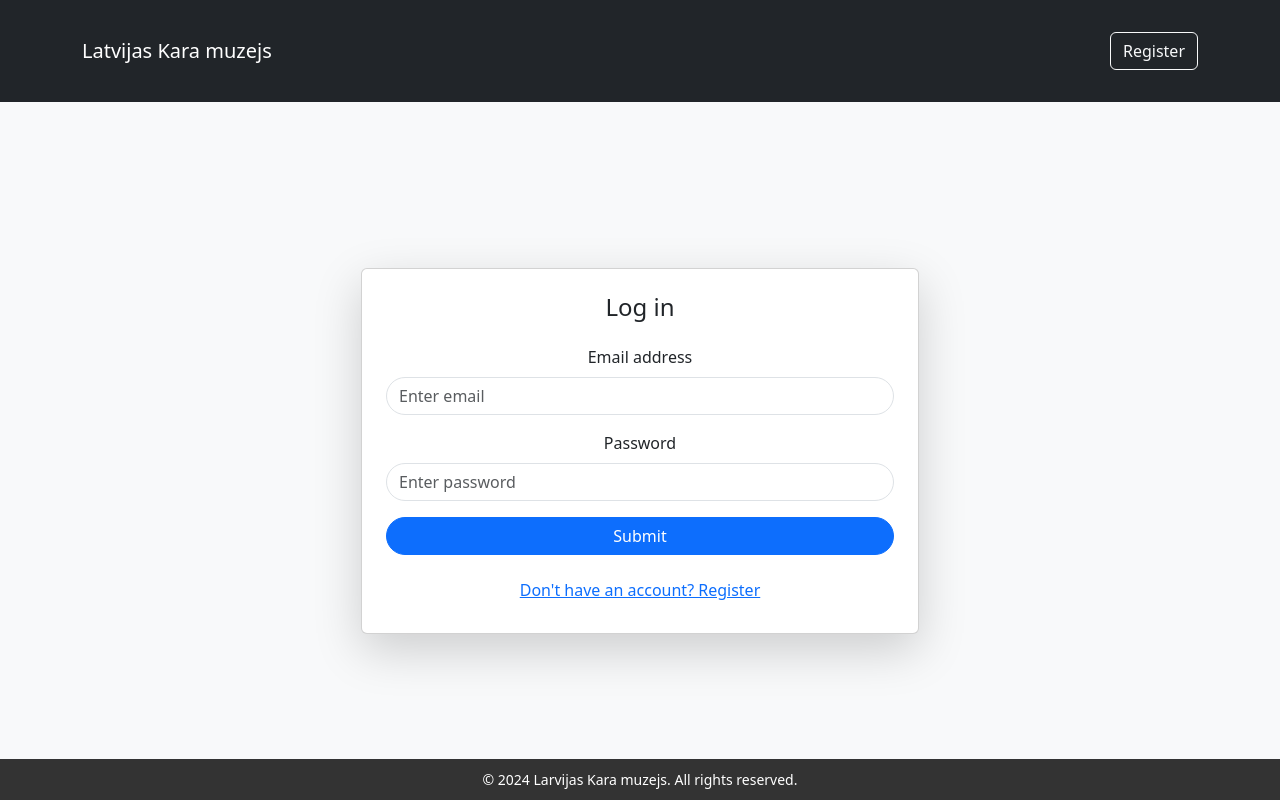
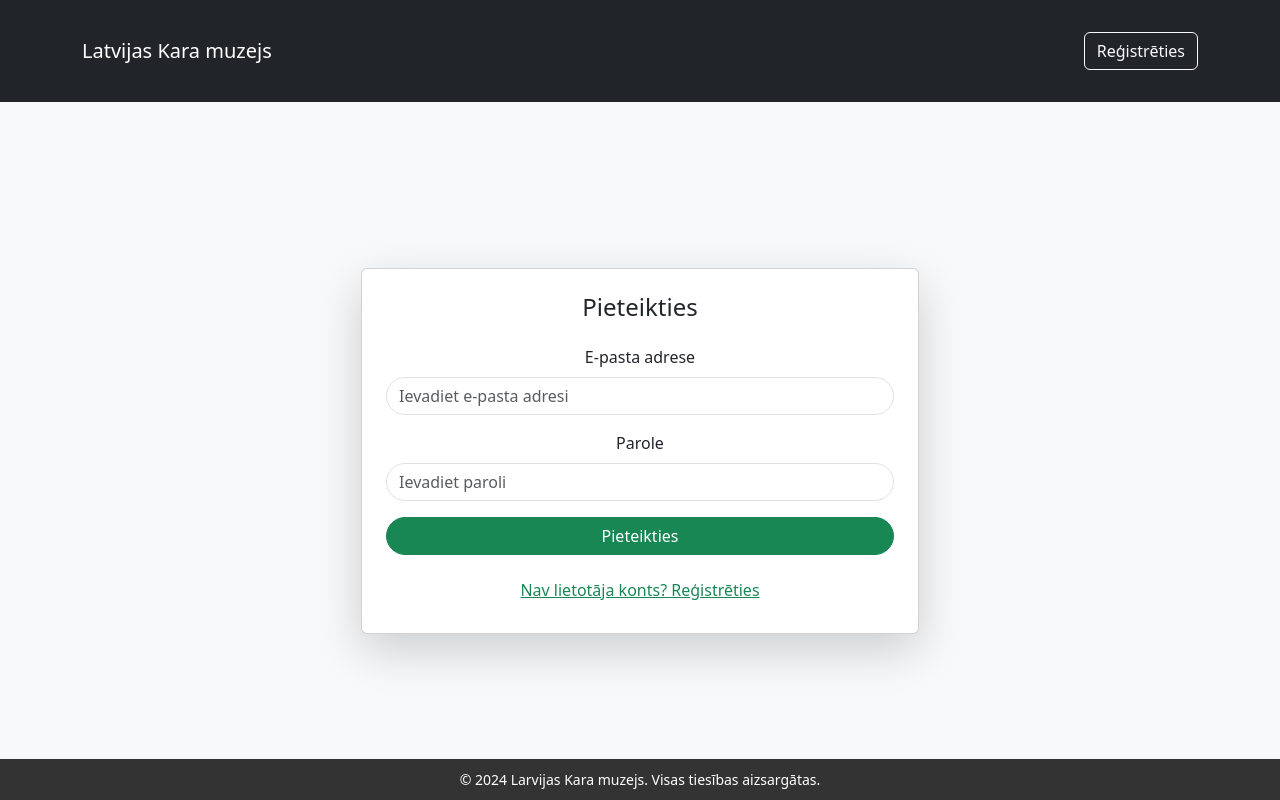
Before and after one commit to aneteeliza/react-django, a React (Create React App) app in the folder frontend/: page / in a window 1280 px wide. Built offline with nearby package versions, Linux system fonts and the light colour scheme.

Commit message:
edited App.js

```diff
--- a/frontend/src/App.css
+++ b/frontend/src/App.css
@@ -36,3 +36,13 @@
     transform: rotate(360deg);
   }
 }
+
+.NavText {
+  text-decoration: none;  /* Removes underline */
+  color: inherit;         /* Inherits the text color from its parent */
+}
+
+.muzejs {
+  text-decoration: none;
+  color: #333;
+}
--- a/frontend/src/App.js
+++ b/frontend/src/App.js
@@ -4,6 +4,7 @@ import { Container, Navbar, Button, Form, Card } from 'react-bootstrap';
 import 'bootstrap/dist/css/bootstrap.min.css';
 import { Route, Routes, Link, Navigate, useNavigate } from 'react-router-dom'; // Import routing components
 import Home from './pages/Home'; // Import Home page
+import './App.css';
 
 axios.defaults.xsrfCookieName = 'csrftoken';
 axios.defaults.xsrfHeaderName = 'X-CSRFToken';
@@ -72,7 +73,7 @@ function App() {
     <div className="bg-light min-vh-100 d-flex flex-column">
       <Navbar bg="dark" variant="dark">
         <Container>
-          <Navbar.Brand>Latvijas Kara muzejs</Navbar.Brand>
+          <Navbar.Brand><a href="https://www.karamuzejs.lv/" className='NavText'>Latvijas Kara muzejs</a></Navbar.Brand>
           <Navbar.Toggle />
           <Navbar.Collapse className="justify-content-end">
           <Navbar.Text className="d-flex">
@@ -91,7 +92,7 @@ function App() {
 
 {currentUser ? (
     <form onSubmit={submitLogout} className="ms-2 d-inline">
-      <Button variant="outline-light" type="submit">Log out</Button>
+      <Button variant="outline-light" type="submit">Atteikties</Button>
     </form>
   ) : (
     <Button
@@ -100,7 +101,7 @@ function App() {
       variant="outline-light"
       className="d-inline"
     >
-      {registrationToggle ? 'Log in' : "Register"}
+      {registrationToggle ? 'Pieteikties' : "Reģistrēties"}
     </Button>
   )}
 </Navbar.Text>
@@ -114,18 +115,18 @@ function App() {
           <Route path="/" element={
             currentUser ? (
               <Card className="w-50 text-center p-4 shadow-lg rounded">
-                <h3>You're logged in!</h3>
-                <p className="text-muted">Welcome back to the app.</p>
+                <h3>Publiskā datubāze "Latviešu karavīri"</h3>
+                <p className="text-muted"><a href="https://www.karamuzejs.lv/" className='muzejs'>Latvijas Kara muzejs</a></p>
               </Card>
             ) : (
               <Card className="w-50 p-4 shadow-lg rounded">
-                <h4 className="text-center mb-4">{registrationToggle ? 'Register' : 'Log in'}</h4>
+                <h4 className="text-center mb-4">{registrationToggle ? 'Reģistrēties' : 'Pieteikties'}</h4>
                 <Form onSubmit={registrationToggle ? submitRegistration : submitLogin}>
                   <Form.Group className="mb-3">
-                    <Form.Label>Email address</Form.Label>
+                    <Form.Label>E-pasta adrese</Form.Label>
                     <Form.Control
                       type="email"
-                      placeholder="Enter email"
+                      placeholder="Ievadiet e-pasta adresi"
                       value={email}
                       onChange={e => setEmail(e.target.value)}
                       className="rounded-pill"
@@ -134,10 +135,10 @@ function App() {
 
                   {registrationToggle && (
                     <Form.Group className="mb-3">
-                      <Form.Label>Username</Form.Label>
+                      <Form.Label>Lietotājvārds</Form.Label>
                       <Form.Control
                         type="text"
-                        placeholder="Enter username"
+                        placeholder="Ievadiet lietotājvārdu"
                         value={username}
                         onChange={e => setUsername(e.target.value)}
                         className="rounded-pill"
@@ -146,23 +147,23 @@ function App() {
                   )}
 
                   <Form.Group className="mb-3">
-                    <Form.Label>Password</Form.Label>
+                    <Form.Label>Parole</Form.Label>
                     <Form.Control
                       type="password"
-                      placeholder="Enter password"
+                      placeholder="Ievadiet paroli"
                       value={password}
                       onChange={e => setPassword(e.target.value)}
                       className="rounded-pill"
                     />
                   </Form.Group>
 
-                  <Button variant="primary" type="submit" className="w-100 rounded-pill">
-                    Submit
+                  <Button variant="success" type="submit" className="w-100 rounded-pill">
+                    Pieteikties
                   </Button>
                 </Form>
                 <div className="mt-3 text-center">
-                  <Button variant="link" onClick={update_form_btn} className="text-primary">
-                    {registrationToggle ? 'Already have an account? Log in' : "Don't have an account? Register"}
+                  <Button variant="link" onClick={update_form_btn} className="text-success">
+                    {registrationToggle ? 'Jau ir lietotāja konts? Pieteikties' : "Nav lietotāja konts? Reģistrēties"}
                   </Button>
                 </div>
               </Card>
@@ -177,7 +178,7 @@ function App() {
       </Container>
 
       <footer className="footer">
-        <p>&copy; 2024 Larvijas Kara muzejs. All rights reserved.</p>
+        <p>&copy; 2024 Larvijas Kara muzejs. Visas tiesības aizsargātas.</p>
       </footer>
     </div>
   );
--- a/frontend/src/pages/Home.js
+++ b/frontend/src/pages/Home.js
@@ -1,7 +1,6 @@
 import React, { useState, useEffect } from 'react';
 import axios from 'axios';
 import Dropdown from 'react-bootstrap/Dropdown';
-import DropdownButton from 'react-bootstrap/DropdownButton';
 import './styles.css';
 
 export default function Home() {
```
Also changed, not shown: 1 other file (tests, documents, lock files or other folders).
